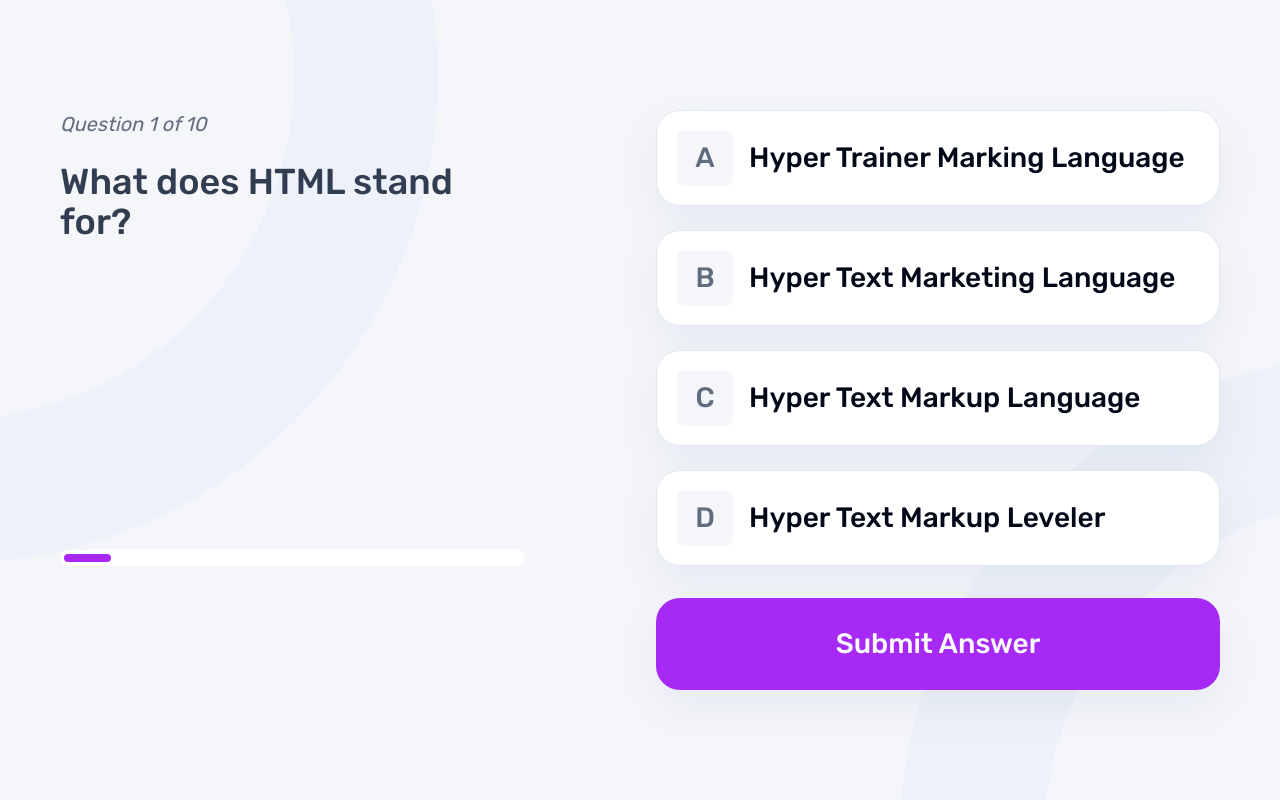
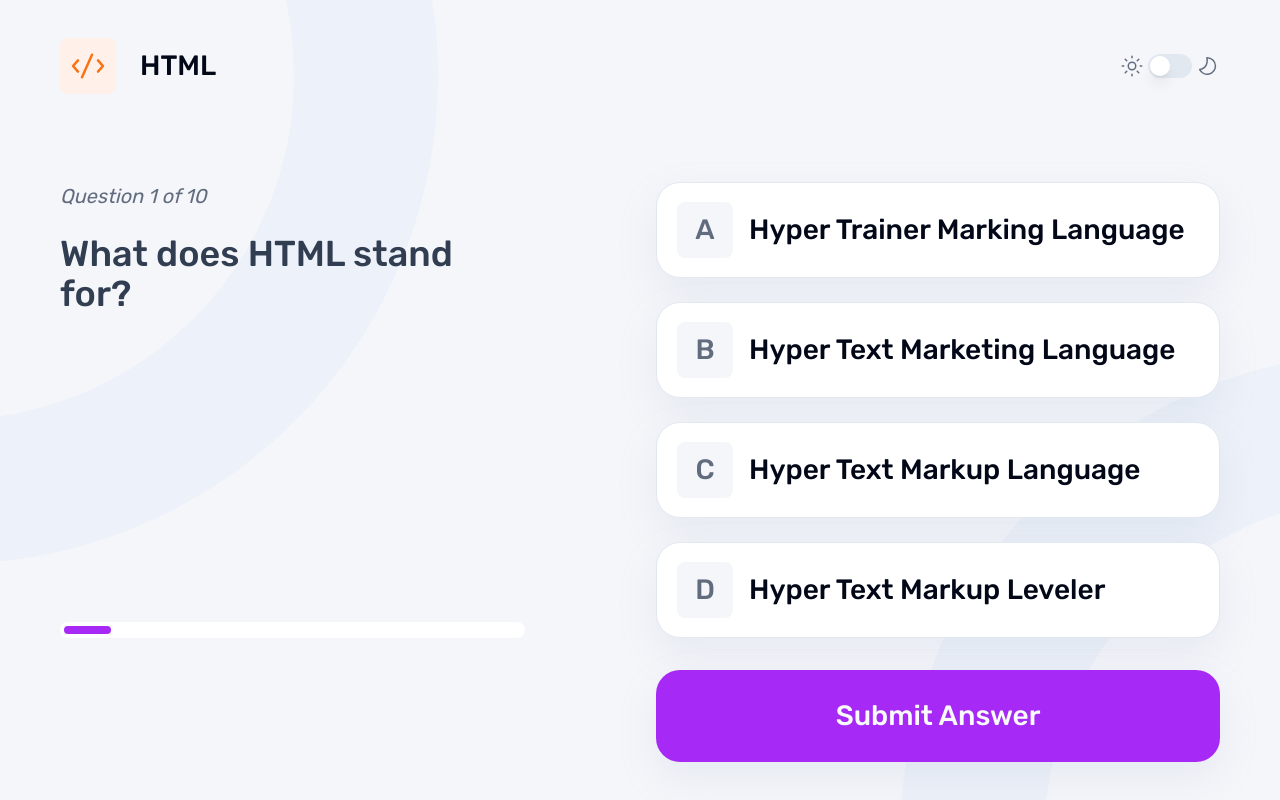
Before and after one commit to robcrock/quiz-app, a Next.js app: page / in a window 1280 px wide. Both pictures are taken after a click on the button "HTML". Built offline with nearby package versions, Linux system fonts and the light colour scheme.

Commit message:
'Added @radix-ui/react-switch to dependencies and created Switch component. This enhances accessibility and user interactivity.'

```diff
--- a/package.json
+++ b/package.json
@@ -12,6 +12,7 @@
     "@radix-ui/react-progress": "^1.1.0",
     "@radix-ui/react-radio-group": "^1.2.0",
     "@radix-ui/react-slot": "^1.1.0",
+    "@radix-ui/react-switch": "^1.1.0",
     "class-variance-authority": "^0.7.0",
     "clsx": "^2.1.1",
     "lucide-react": "^0.426.0",
--- a/src/app/page.tsx
+++ b/src/app/page.tsx
@@ -1,18 +1,16 @@
 "use client";
 
+import { Switch } from "@/components/ui/switch";
 import { Progress } from "@/components/ui/progress";
 import { Button } from "@/components/ui/button";
 import { QUIZ_DATA } from "@/data/data";
 import { IconWrapper } from "@/components/icon-wrapper";
 import { useState } from "react";
 import { ButtonGroup, ButtonGroupItem } from "@/components/ui/button-group";
-import HTMLIcon from "@/components/icons/HTMLIcon";
-import { cn } from "@/lib/utils";
-
-// const quizes = QUIZ_DATA.quizzes.map((quiz) => quiz.title);
-// const htmlQuestions = QUIZ_DATA.quizzes.filter(
-//   (quiz) => quiz.title === "HTML",
-// )[0];
+import SunLightIcon from "@/components/icons/SunLightIcon";
+import MoonLightIcon from "@/components/icons/MoonLightIcon";
+import SunDarkIcon from "@/components/icons/SunDarkIcon";
+import MoonDarkIcon from "@/components/icons/MoonDarkIcon";
 
 const question = {
   question: "",
@@ -28,9 +26,15 @@ export default function Home() {
   const [currentChoice, setCurrentChoice] = useState({});
   const [currentPage, setCurrentPage] = useState(0);
   const [quizState, setQuizState] = useState(DEFAULT_QUIZ_STATE);
+  const currentScore = quizState.reduce((acc, curr) => {
+    const point = curr.isAnsweredCorrectly ? 1 : 0;
+    return acc + point;
+  }, 0);
 
+  // console.log("currentPage", currentPage);
+  console.log("quizSelection", quizSelection);
   console.log("quizState", quizState);
-  console.log("currentChoice", currentChoice);
+  // console.log("currentChoice", currentChoice);
 
   const handleQuizSelection = (value: string) => {
     const selectedQuizData = QUIZ_DATA.quizzes.filter((quiz) => {
@@ -135,8 +139,25 @@ export default function Home() {
           </div>
         </section>
       )}
-      {currentPage !== 0 && (
+      {currentPage !== 0 && currentPage !== 10 && (
         <section className="flex w-full max-w-[1160px] flex-col gap-8">
+          <header className="mb-14 flex items-center justify-between">
+            <div className="flex items-center gap-6 text-[28px] font-medium">
+              <IconWrapper
+                iconName={
+                  quizSelection?.title === "Javascript"
+                    ? "JS"
+                    : quizSelection?.title
+                }
+              />{" "}
+              <span>{quizSelection?.title}</span>
+            </div>
+            <div className="flex items-center gap-1">
+              <SunDarkIcon />
+              <Switch />
+              <MoonDarkIcon />
+            </div>
+          </header>
           <section className="flex w-full justify-between">
             <section className="flex w-[465px] flex-col justify-between">
               <section className="flex flex-col gap-6">
@@ -184,6 +205,43 @@ export default function Home() {
           </div>
         </section>
       )}
+      {currentPage === 10 && (
+        <section className="flex w-full justify-between">
+          <section className="flex flex-col gap-12">
+            <section className="flex flex-col gap-0 text-[64px] leading-none text-fem-dark-navy">
+              <div className="font-light">Quiz completed</div>
+              <div className="font-medium">You scored...</div>
+            </section>
+          </section>
+          <div className="flex w-[564px] flex-col gap-6">
+            <div className="flex w-full flex-col items-center gap-10 rounded-3xl bg-fem-pure-white p-12 text-fem-dark-navy shadow-[0px_16px_40px_0px_#8FA0C124]">
+              <div className="flex items-center gap-6 text-[28px] font-medium">
+                <IconWrapper
+                  iconName={
+                    quizSelection?.title === "Javascript"
+                      ? "JS"
+                      : quizSelection?.title
+                  }
+                />{" "}
+                <span>{quizSelection?.title}</span>
+              </div>
+              <div className="flex flex-col items-center gap-4">
+                <div className="text-[144px] font-medium leading-none">
+                  {currentScore}
+                </div>
+                <div className="text-[24px] text-fem-grey-navy">out of 10</div>
+              </div>
+            </div>
+            <Button
+              variant="default"
+              className="w-[564px]"
+              onClick={() => setCurrentPage(0)}
+            >
+              Play Again
+            </Button>
+          </div>
+        </section>
+      )}
     </main>
   );
 }
--- /dev/null
+++ b/src/components/icons/MoonDarkIcon.tsx
@@ -0,0 +1,20 @@
+import React from "react";
+
+function MoonDarkIcon() {
+  return (
+    <svg
+      xmlns="http://www.w3.org/2000/svg"
+      width="24"
+      height="24"
+      fill="none"
+      viewBox="0 0 24 24"
+    >
+      <path
+        fill="#626C7F"
+        d="M11.775 4.522A7.5 7.5 0 114.898 16.09c2.104-.57 4.974-1.953 6.24-5.326.828-2.211.876-4.408.637-6.241zM20.184 12a8.997 8.997 0 00-9.315-8.994.75.75 0 00-.713.888c.345 1.821.42 4.092-.424 6.342-1.2 3.201-4.203 4.26-6.115 4.606a.75.75 0 00-.542 1.066A9 9 0 0020.184 12z"
+      ></path>
+    </svg>
+  );
+}
+
+export default MoonDarkIcon;
--- /dev/null
+++ b/src/components/icons/MoonLightIcon.tsx
@@ -0,0 +1,20 @@
+import React from "react";
+
+function MoonLightIcon() {
+  return (
+    <svg
+      xmlns="http://www.w3.org/2000/svg"
+      width="24"
+      height="24"
+      fill="none"
+      viewBox="0 0 24 24"
+    >
+      <path
+        fill="#fff"
+        d="M11.775 4.522A7.5 7.5 0 114.898 16.09c2.104-.57 4.974-1.953 6.24-5.326.828-2.211.876-4.408.637-6.241zM20.184 12a8.997 8.997 0 00-9.315-8.994.75.75 0 00-.713.888c.345 1.821.42 4.092-.424 6.342-1.2 3.201-4.203 4.26-6.115 4.606a.75.75 0 00-.542 1.066A9 9 0 0020.184 12z"
+      ></path>
+    </svg>
+  );
+}
+
+export default MoonLightIcon;
--- /dev/null
+++ b/src/components/icons/SunDarkIcon.tsx
@@ -0,0 +1,20 @@
+import React from "react";
+
+function SunDarkIcon() {
+  return (
+    <svg
+      xmlns="http://www.w3.org/2000/svg"
+      width="24"
+      height="24"
+      fill="none"
+      viewBox="0 0 24 24"
+    >
+      <path
+        fill="#626C7F"
+        d="M12 1.5a.75.75 0 01.75.75v1.5a.75.75 0 11-1.5 0v-1.5A.75.75 0 0112 1.5zm0 15a4.5 4.5 0 100-9 4.5 4.5 0 000 9zm0-1.5a3 3 0 110-6 3 3 0 010 6zm9.75-2.25a.75.75 0 100-1.5h-1.5a.75.75 0 100 1.5h1.5zM12 19.5a.75.75 0 01.75.75v1.5a.75.75 0 11-1.5 0v-1.5a.75.75 0 01.75-.75zm-8.25-6.75a.75.75 0 100-1.5h-1.5a.75.75 0 100 1.5h1.5zm.969-8.031a.75.75 0 011.062 0l1.5 1.5a.751.751 0 01-1.062 1.062l-1.5-1.5a.75.75 0 010-1.062zm1.062 14.562a.75.75 0 11-1.062-1.06l1.5-1.5a.75.75 0 111.062 1.06l-1.5 1.5zm13.5-14.562a.75.75 0 00-1.062 0l-1.5 1.5a.751.751 0 001.062 1.062l1.5-1.5a.75.75 0 000-1.062zm-1.062 14.562a.75.75 0 001.062-1.06l-1.5-1.5a.75.75 0 00-1.062 1.06l1.5 1.5z"
+      ></path>
+    </svg>
+  );
+}
+
+export default SunDarkIcon;
--- /dev/null
+++ b/src/components/icons/SunLightIcon.tsx
@@ -0,0 +1,20 @@
+import React from "react";
+
+function SunLightIcon() {
+  return (
+    <svg
+      xmlns="http://www.w3.org/2000/svg"
+      width="24"
+      height="24"
+      fill="none"
+      viewBox="0 0 24 24"
+    >
+      <path
+        fill="#fff"
+        d="M12 1.5a.75.75 0 01.75.75v1.5a.75.75 0 11-1.5 0v-1.5A.75.75 0 0112 1.5zm0 15a4.5 4.5 0 100-9 4.5 4.5 0 000 9zm0-1.5a3 3 0 110-6 3 3 0 010 6zm9.75-2.25a.75.75 0 100-1.5h-1.5a.75.75 0 100 1.5h1.5zM12 19.5a.75.75 0 01.75.75v1.5a.75.75 0 11-1.5 0v-1.5a.75.75 0 01.75-.75zm-8.25-6.75a.75.75 0 100-1.5h-1.5a.75.75 0 100 1.5h1.5zm.969-8.031a.75.75 0 011.062 0l1.5 1.5a.751.751 0 01-1.062 1.062l-1.5-1.5a.75.75 0 010-1.062zm1.062 14.562a.75.75 0 11-1.062-1.06l1.5-1.5a.75.75 0 111.062 1.06l-1.5 1.5zm13.5-14.562a.75.75 0 00-1.062 0l-1.5 1.5a.751.751 0 001.062 1.062l1.5-1.5a.75.75 0 000-1.062zm-1.062 14.562a.75.75 0 001.062-1.06l-1.5-1.5a.75.75 0 00-1.062 1.06l1.5 1.5z"
+      ></path>
+    </svg>
+  );
+}
+
+export default SunLightIcon;
--- /dev/null
+++ b/src/components/ui/switch.tsx
@@ -0,0 +1,29 @@
+"use client"
+
+import * as React from "react"
+import * as SwitchPrimitives from "@radix-ui/react-switch"
+
+import { cn } from "@/lib/utils"
+
+const Switch = React.forwardRef<
+  React.ElementRef<typeof SwitchPrimitives.Root>,
+  React.ComponentPropsWithoutRef<typeof SwitchPrimitives.Root>
+>(({ className, ...props }, ref) => (
+  <SwitchPrimitives.Root
+    className={cn(
+      "peer inline-flex h-6 w-11 shrink-0 cursor-pointer items-center rounded-full border-2 border-transparent transition-colors focus-visible:outline-none focus-visible:ring-2 focus-visible:ring-ring focus-visible:ring-offset-2 focus-visible:ring-offset-background disabled:cursor-not-allowed disabled:opacity-50 data-[state=checked]:bg-primary data-[state=unchecked]:bg-input",
+      className
+    )}
+    {...props}
+    ref={ref}
+  >
+    <SwitchPrimitives.Thumb
+      className={cn(
+        "pointer-events-none block h-5 w-5 rounded-full bg-background shadow-lg ring-0 transition-transform data-[state=checked]:translate-x-5 data-[state=unchecked]:translate-x-0"
+      )}
+    />
+  </SwitchPrimitives.Root>
+))
+Switch.displayName = SwitchPrimitives.Root.displayName
+
+export { Switch }
```
Also changed, not shown: 1 other file (tests, documents, lock files or other folders).
